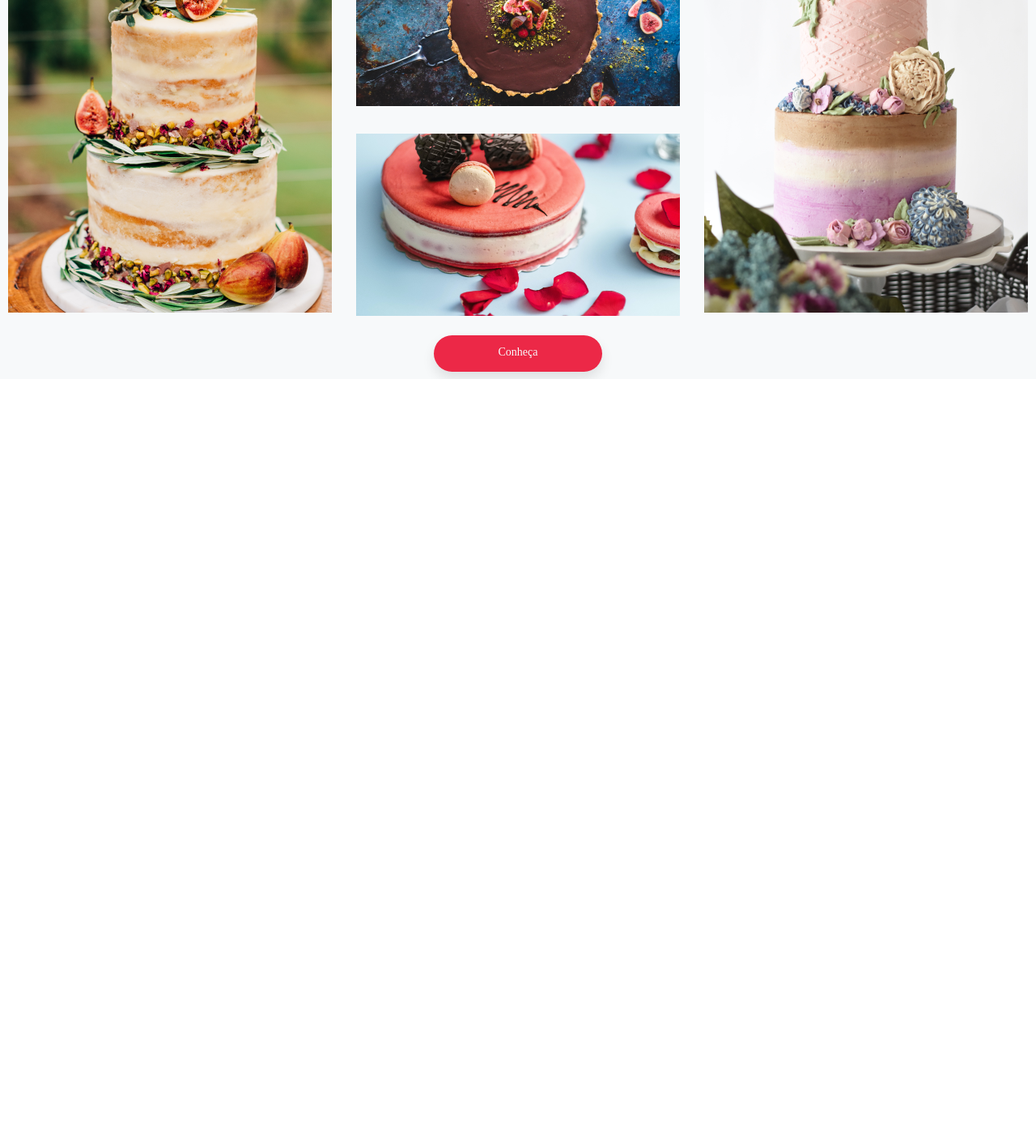
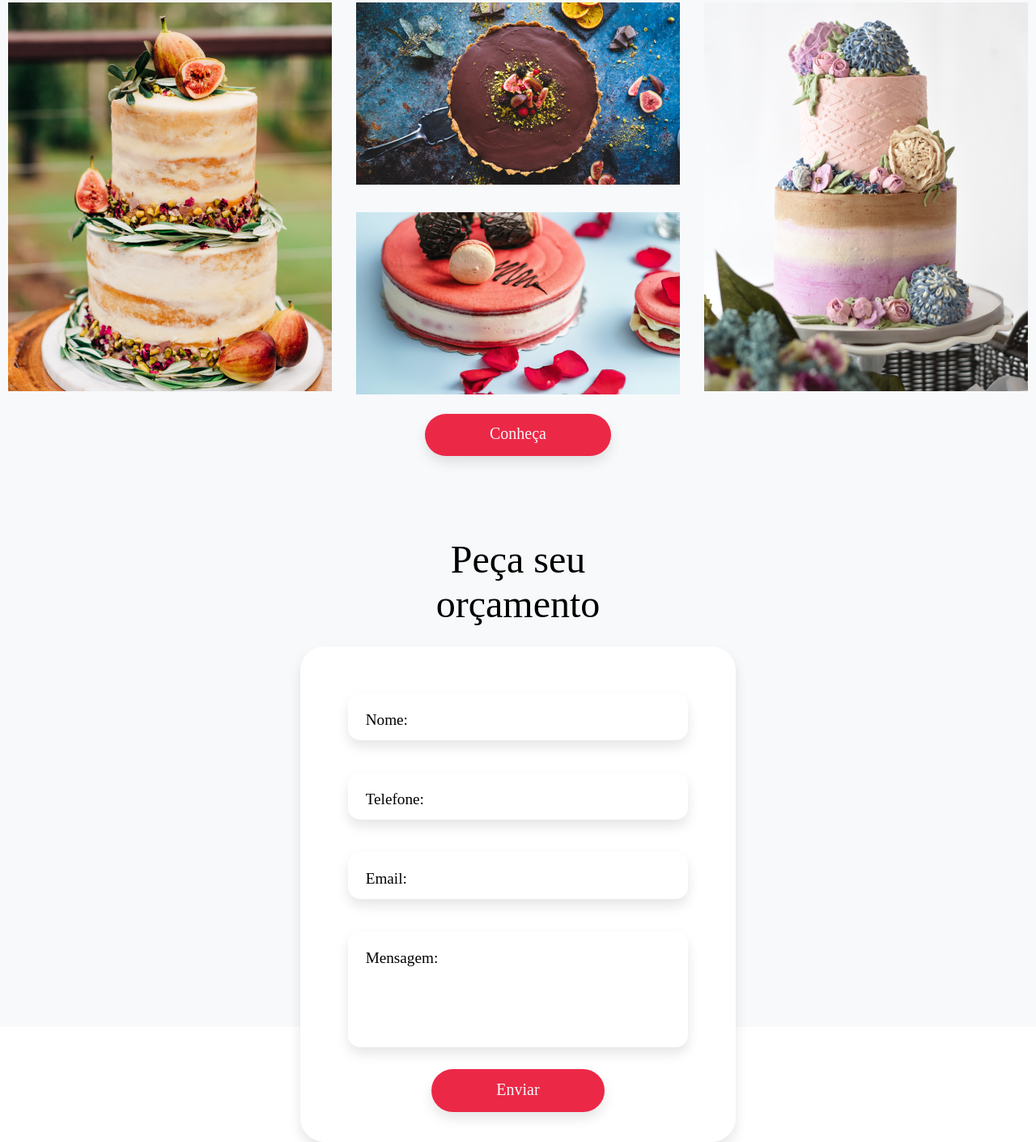
Before and after one commit to dianamdias03/bakery-website, a plain HTML site: page index.html in a window 1280 px wide. Shown: the part 972-2382 px from the top of the page at 81% size. Before the commit the page ends 1440 px from the top, so only its background shows below. Drawn offline with Linux system fonts and the light colour scheme; a web font is replaced by a local one.

```diff
--- a/index.html
+++ b/index.html
@@ -6,6 +6,7 @@
         <meta name="viewport" content="width=device-width, initial-scale=1.0">
         <link rel="stylesheet" href="style.css">
         <link rel="shortcut icon" href="img/icon.png">
+        <script src="javascript.js"></script>
         <title>Bakery Gold Grain</title>
     </head>
     <body>
@@ -28,7 +29,7 @@
             </div>
 
             <div class="catalog">
-                <h1>Catálogo</h1>
+                <h1 class="title-secondary">Catálogo</h1>
                 <div class="grid-catalog">
                     <div><img src="img/catalog1.png"></div>
                     <div><img style="margin-bottom: 30px;"  src="img/catalog2.png"><img src="img/catalog3.png"></div>
@@ -36,7 +37,36 @@
                 </div>
                 <button class="button"><p>Conheça</p></button>
             </div>
+            <div class="contact">
+                <h1 class="title-secondary">Peça seu<br>orçamento</h1>
+                <div class="box-contact">
+                    <form action="">
+                        <br>
+                        <div class="input-box">
+                            <label for="input-name">Nome:</label>
+                            <input type="text">
+                        </div>
 
+                        <div class="input-box">
+                            <label for="input-name">Telefone:</label>
+                            <input type="text">
+                        </div>
+
+
+                        <div class="input-box">
+                            <label for="input-name">Email:</label>
+                            <input type="text">
+                        </div>
+
+                        <div class="text-area-box">
+                            <label for="">Mensagem:</label>
+                            <textarea class="message-textarea" rows="6" cols="50"></textarea>
+                        </div>
+                    </form>
+                    <button type="submit" class="button"><p>Enviar</p></button>
+
+                </div>
+            </div>
         </main>
     </body>
 </html>
--- /dev/null
+++ b/javascript.js
@@ -0,0 +1 @@
+console.log('teste')
--- a/style.css
+++ b/style.css
@@ -1,10 +1,11 @@
 @import url('https://fonts.cdnfonts.com/css/montserrat');
 @import url('https://fonts.cdnfonts.com/css/outfit');
+
 *{margin: 0; padding: 0;}
 
 .main-header{
     background-color: #F7F9FA;
-    height: 180vh;
+    height: 280vh;
 }
 
 .header{
@@ -22,7 +23,7 @@
 
 .menu a{
     text-decoration: none;
-    font-size: 16px;
+    font-size: 1.3rem;
     font-family: 'Montserrat';
     color: #000000
 }
@@ -58,13 +59,14 @@
 .title-main{
     font-family: 'Montserrat';
     flex-wrap: wrap;
-    font-size: 64px;
+    font-size: 4rem;
     align-items: center;
     margin-top: 10%;
 }
 
 .subtitle-main{
     font-family: 'Outfit';
+    font-size: 1.5rem;
     flex-wrap: wrap;
     align-items: center;
 }
@@ -81,16 +83,16 @@
 .button p{
     color: #F7F9FA;
     font-family: 'Outfit';
-    font-size: 14px;
+    font-size: 1.25rem;
     display: flex;
 
 }
 
-.catalog h1{
+.title-secondary{
     font-family: 'Montserrat';
     font-weight: normal;
     flex-wrap: wrap;
-    font-size: 50px;
+    font-size: 3rem;
     text-align: center;
     margin-left: auto;
     margin-right: auto;
@@ -116,3 +118,62 @@
     display: grid;
     justify-content: center;
 }
+
+.catalog{
+    padding-top: 100px;
+}
+
+.contact{
+    padding-top: 100px;
+}
+
+.box-contact{
+    margin-top: 25px;
+    background-color: #FFFFFF;
+    width: 538px;
+    height: 612px;
+    text-align: center;
+    margin-left: auto;
+    margin-right: auto;
+    border-radius: 30px;
+    box-shadow: 0px 8px 15px rgba(0, 0, 0, 0.1);
+}
+
+.input-box, .text-area-box{
+    margin-top: 40px;
+    padding: 4% 4%;
+    border-radius: 15px;
+    box-shadow: 0px 8px 15px rgba(0, 0, 0, 0.1);
+    height: 15px;
+    width: 70%;
+    margin-left: auto;
+    margin-right: auto;
+    display: flex;
+    align-items: flex-start;
+}
+
+.box-contact label{
+    font-family: 'Outfit';
+    font-size: 1.2rem;
+}
+
+.input-box input, .text-area-box textarea {
+    border: none;
+    height: 100%;
+    margin-top: 3px;
+    margin-left: 10px;
+}
+
+.input-box input, .text-area-box textarea:focus {
+    box-shadow: 0 0 0 0;
+    outline: 0;
+}
+
+.text-area-box{
+    height: 100px;
+}
+
+.text-area-box textarea{
+    height: 100px;
+    resize: none;
+}
```
